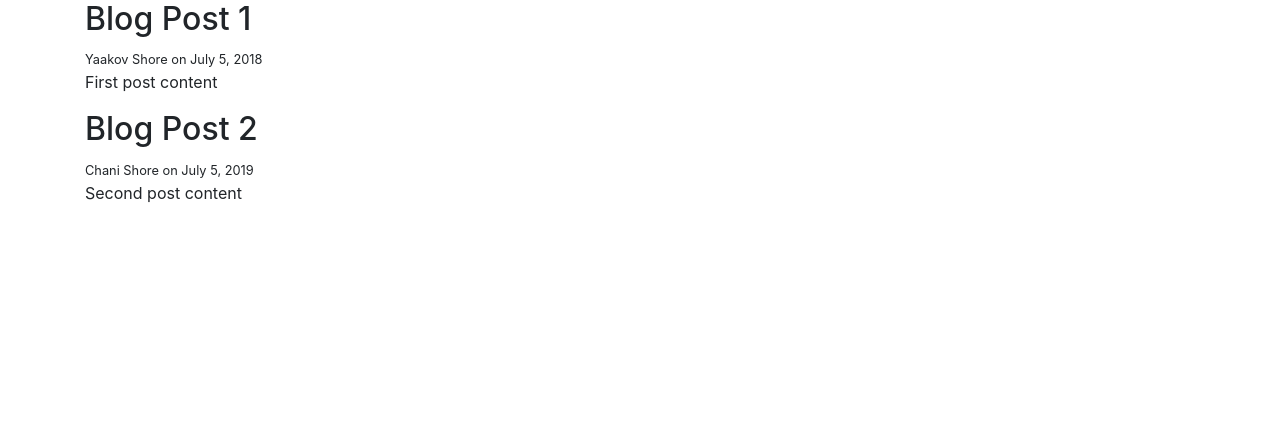
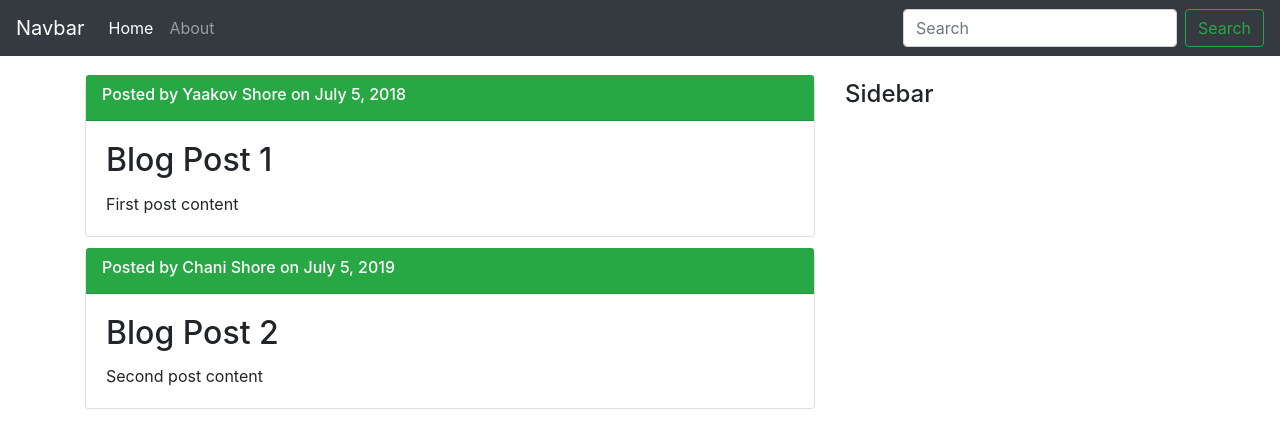
Before and after one commit to DewofyourYouth/django-notes, a Django app: page / in a window 1280 px wide. Shown: the top 448 px of the page. Run offline with Django 3.2, Linux system fonts and the light colour scheme; some libraries are stand-ins or nearby versions.

Commit message:
some bootstrap

```diff
--- a/django_proj/blog/templates/blog/base.html
+++ b/django_proj/blog/templates/blog/base.html
@@ -8,9 +8,35 @@
     <title>{% if title %}Django Blog - {{title}}{% else %}Django Blog{% endif %}</title>
 </head>
 <body>
-    <div class="container">
-       {% block content %}
-       {% endblock content %}
+<nav class="navbar navbar-expand-lg navbar-dark bg-dark">
+  <a class="navbar-brand" href="#">Navbar</a>
+  <button class="navbar-toggler" type="button" data-toggle="collapse" data-target="#navbarSupportedContent" aria-controls="navbarSupportedContent" aria-expanded="false" aria-label="Toggle navigation">
+    <span class="navbar-toggler-icon"></span>
+  </button>
+
+  <div class="collapse navbar-collapse" id="navbarSupportedContent">
+    <ul class="navbar-nav mr-auto">
+      <li class="nav-item active">
+        <a class="nav-link" href="/">Home <span class="sr-only">(current)</span></a>
+      </li>
+      <li class="nav-item">
+        <a class="nav-link" href="about">About</a>
+      </li>
+    </ul>
+    <form class="form-inline my-2 my-lg-0">
+      <input class="form-control mr-sm-2" type="search" placeholder="Search" aria-label="Search">
+      <button class="btn btn-outline-success my-2 my-sm-0" type="submit">Search</button>
+    </form>
+  </div>
+</nav>
+    <div class="container mt-4">
+    <div class="row">
+        <div class="col-md-8">
+           {% block content %}{% endblock content %}
+        </div>
+        <div class="col-md-4"><h4>Sidebar</h4></div>
+    </div>
+
     </div>
 
     <script src="https://code.jquery.com/jquery-3.3.1.slim.min.js" integrity="sha384-q8i/X+965DzO0rT7abK41JStQIAqVgRVzpbzo5smXKp4YfRvH+8abtTE1Pi6jizo" crossorigin="anonymous"></script>
--- a/django_proj/blog/templates/blog/home.html
+++ b/django_proj/blog/templates/blog/home.html
@@ -3,10 +3,17 @@
 
 {% block content %}
  {% for post in posts %}
-    <h2>{{post.title}}</h2>
-    <small>{{post.author}} on {{post.date_posted}}</small>
-    <p>
-      {{post.content}}
-    </p>
+   <article class="card mb-3">
+      <div class="card-header text-white bg-success card-subtitle p-3">
+      <h6 class="card-subtitle">Posted by {{post.author}} on {{post.date_posted}}</h6>
+    </div>
+    <div class="card-body">
+      <h2 class="card-title">{{post.title}}</h2>
+      <p class="card-text">
+        {{post.content}}
+      </p>
+    </div>
+ </article>
+
     {% endfor %}
 {% endblock content %}
```
